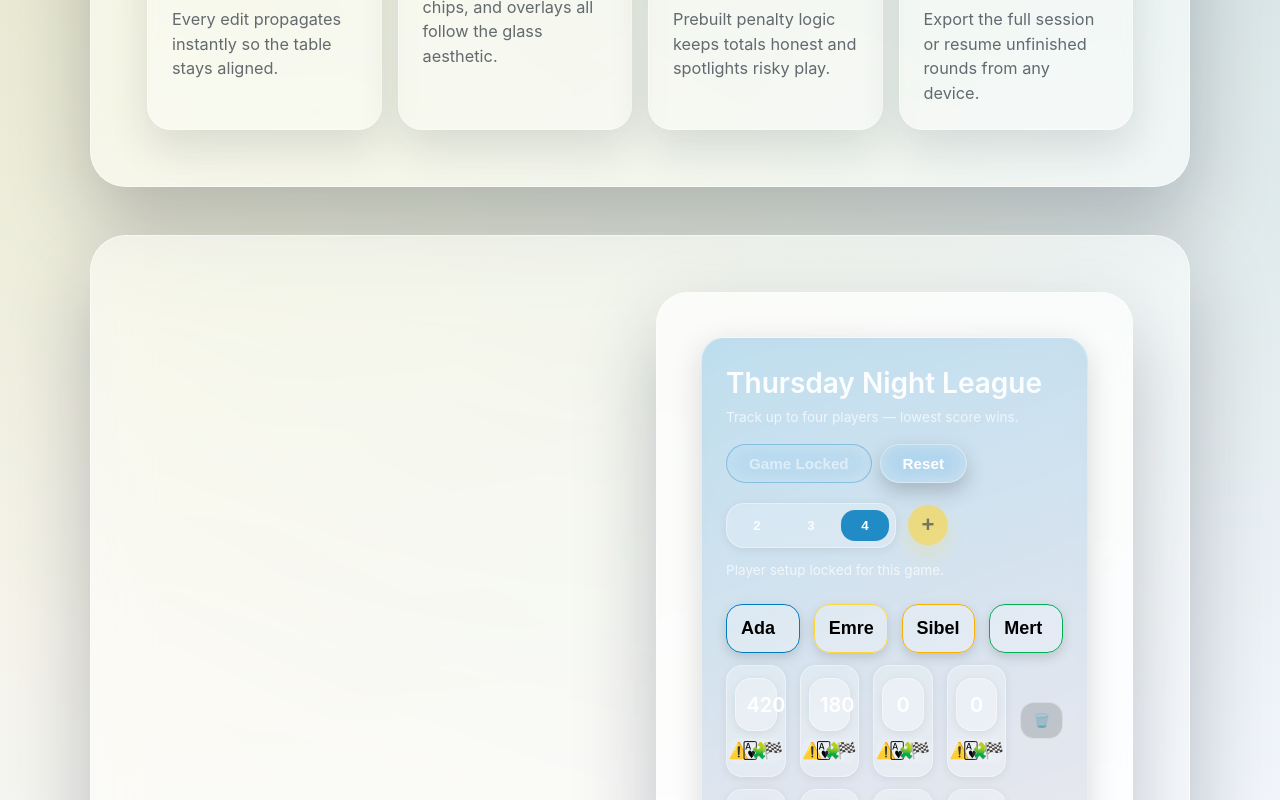
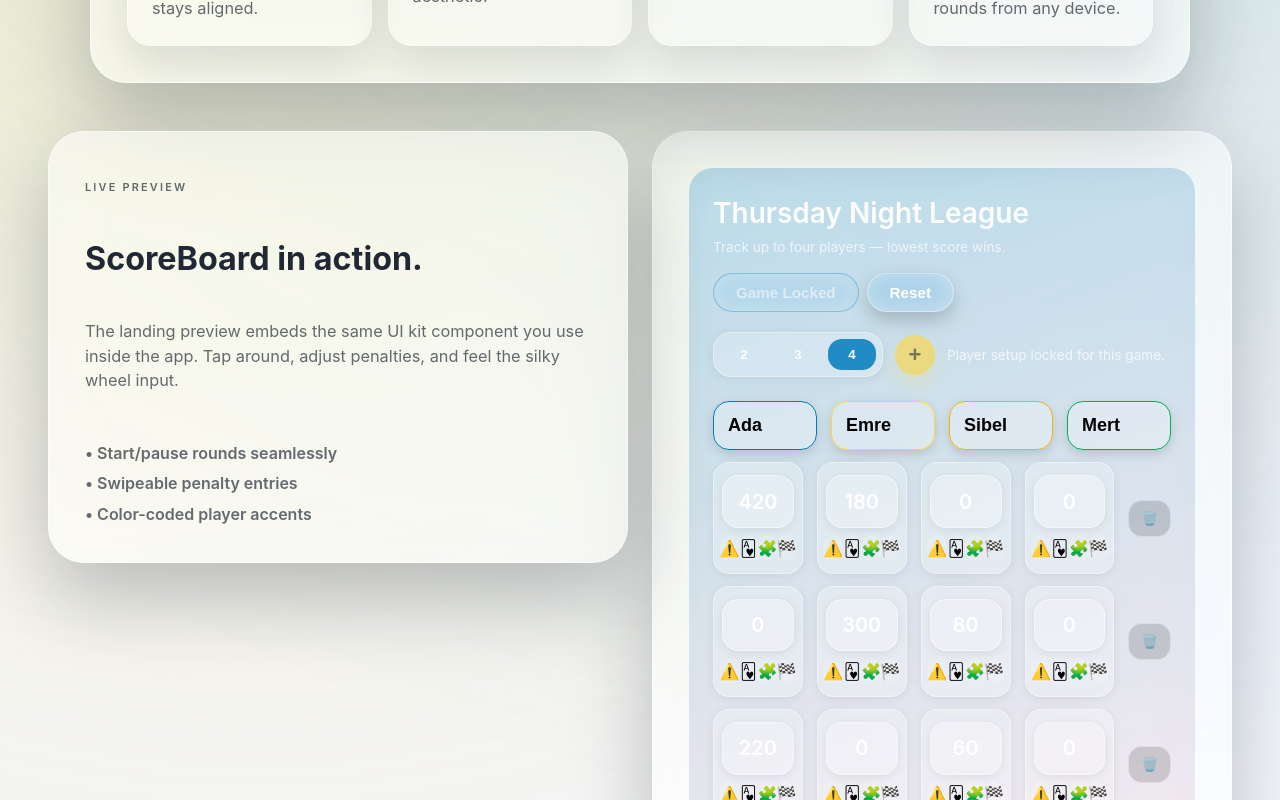
Before and after one commit to TugrulGit/okey-score-tracker, a Next.js app in the folder apps/web/: page / in a window 1280 px wide. Shown: the part 1000-1800 px from the top of the page. Built offline with nearby package versions, Linux system fonts and the light colour scheme.

Commit message:
refactor: change the structure of the landing page making scoreboard free + fix responsiveness

```diff
--- a/apps/web/src/pages/index.tsx
+++ b/apps/web/src/pages/index.tsx
@@ -100,7 +100,9 @@ export default function LandingPage(): ReactElement {
           <span className={`${styles.aura} ${styles.auraThree}`} />
         </div>
 
-        <section className={`${styles.section} ${styles.glassCard} ${styles.heroSection}`}>
+        <section
+          className={`${styles.section} ${styles.glassCard} ${styles.heroSection}`}
+        >
           <HeroPanel
             eyebrow="Nightly scoreboard, perfected"
             title="Track every round of Okey with a floating, glassy control center."
@@ -135,8 +137,8 @@ export default function LandingPage(): ReactElement {
             <p className={styles.eyebrow}>Why players switch</p>
             <h2 className={styles.sectionTitle}>Scores stay honest.</h2>
             <p className={styles.sectionCopy}>
-              Structured rounds, penalty tags, and smart totals bring clarity to any
-              Okey marathon. No more fuzzy math at 2am.
+              Structured rounds, penalty tags, and smart totals bring clarity to
+              any Okey marathon. No more fuzzy math at 2am.
             </p>
           </div>
           <div className={styles.featuresGrid}>
@@ -151,21 +153,24 @@ export default function LandingPage(): ReactElement {
           </div>
         </section>
 
-        <section className={`${styles.section} ${styles.glassCard} ${styles.showcaseSection}`}>
-          <div className={styles.showcaseCopy}>
+        <div className={styles.showcaseLayout}>
+          <section
+            className={`${styles.section} ${styles.glassCard} ${styles.showcaseSection}`}
+          >
             <p className={styles.eyebrow}>Live preview</p>
             <h2 className={styles.sectionTitle}>ScoreBoard in action.</h2>
             <p className={styles.sectionCopy}>
-              The landing preview embeds the same UI kit component you use inside the
-              app. Tap around, adjust penalties, and feel the silky wheel input.
+              The landing preview embeds the same UI kit component you use
+              inside the app. Tap around, adjust penalties, and feel the silky
+              wheel input.
             </p>
             <div className={styles.showcaseList}>
               <span>• Start/pause rounds seamlessly</span>
               <span>• Swipeable penalty entries</span>
               <span>• Color-coded player accents</span>
             </div>
-          </div>
-          <div className={styles.scoreboardPreview}>
+          </section>
+          <div className={styles.scoreboardStandalone}>
             <ScoreBoard
               title="Thursday Night League"
               initialPlayers={SCOREBOARD_PRESET.players}
@@ -176,7 +181,7 @@ export default function LandingPage(): ReactElement {
               Every change here mirrors the in-app experience.
             </p>
           </div>
-        </section>
+        </div>
 
         <CallToActionBar
           eyebrow="Ready when you are"
@@ -184,7 +189,9 @@ export default function LandingPage(): ReactElement {
           copy="No installs, no spreadsheets—just launch the board, invite friends, and keep the momentum."
           actions={
             <>
-              <GlassButton onClick={handlePrimaryCta}>Open Score Board</GlassButton>
+              <GlassButton onClick={handlePrimaryCta}>
+                Open Score Board
+              </GlassButton>
               <button
                 type="button"
                 className={styles.textLinkButton}
--- a/apps/web/src/styles/landing.module.css
+++ b/apps/web/src/styles/landing.module.css
@@ -61,8 +61,7 @@
 }
 
 .section {
-  width: 100%;
-  max-width: 1100px;
+  width: min(100%, 1100px);
   position: relative;
   z-index: 1;
 }
@@ -74,7 +73,7 @@
   box-shadow: var(--landing-shadow);
   background: rgba(255, 255, 255, 0.55);
   backdrop-filter: blur(28px) saturate(160%);
-  padding: clamp(2rem, 5vw, 3.5rem);
+  padding: clamp(1.5rem, 3vw, 2.25rem);
 }
 
 .heroSection {
@@ -103,10 +102,7 @@
 }
 
 .sectionTitle {
-  font-size: var(
-    --font-size-heading-lg,
-    clamp(1.65rem, 0.9vw + 1.3rem, 2.35rem)
-  );
+  font-size: var(--font-size-heading-lg, clamp(1.25rem, 0.65vw + 1rem, 1.9rem));
   margin: 0 0 0.75rem;
 }
 
@@ -114,26 +110,37 @@
   margin: 0;
   font-size: var(
     --font-size-body,
-    clamp(0.95rem, 0.15vw + 0.9rem, 1.05rem)
+    clamp(0.75rem, calc(0.1vw + 0.68rem), 1.05rem)
   );
   color: var(--font-color-muted, rgba(9, 13, 35, 0.75));
 }
 
 .featuresGrid {
   display: grid;
-  grid-template-columns: repeat(auto-fit, minmax(220px, 1fr));
+  grid-template-columns: repeat(auto-fit, minmax(180px, 1fr));
   gap: 1rem;
 }
 
-.showcaseSection {
-  display: grid;
-  gap: 2rem;
-  grid-template-columns: repeat(auto-fit, minmax(260px, 1fr));
-  align-items: center;
+.showcaseLayout {
+  width: min(100%, 1200px);
+  margin: 0 auto;
+  display: flex;
+  flex-direction: column;
+  gap: 1.5rem;
 }
 
-.showcaseCopy {
-  max-width: 420px;
+.showcaseLayout {
+  width: min(100%, 1200px);
+  margin: 0 auto;
+  display: flex;
+  flex-direction: column;
+  gap: 1.5rem;
+}
+
+.showcaseSection {
+  display: flex;
+  flex-direction: column;
+  gap: 1.5rem;
 }
 
 .showcaseList {
@@ -145,22 +152,41 @@
   font-weight: 600;
 }
 
-.scoreboardPreview {
-  border-radius: 32px;
-  border: 1px solid rgba(255, 255, 255, 0.35);
-  background: rgba(255, 255, 255, 0.65);
-  box-shadow: 0 35px 80px rgba(15, 23, 42, 0.25);
-  padding: 1.5rem;
+.scoreboardStandalone {
+  display: flex;
+  flex-direction: column;
+  gap: 1rem;
+  border-radius: var(--landing-radius-xl);
+  border: var(--landing-border);
+  box-shadow: var(--landing-shadow);
+  background: rgba(255, 255, 255, 0.55);
+  backdrop-filter: blur(28px) saturate(160%);
+  padding: clamp(1.5rem, 3vw, 2.25rem);
+}
+
+.scoreboardStandalone :global(.scoreboard-wrapper) {
+  padding: 0;
+}
+
+.scoreboardStandalone :global(.scoreboard-card) {
+  border: none;
+  box-shadow: none;
+}
+
+@media (min-width: 1024px) {
+  .showcaseLayout {
+    display: grid;
+    grid-template-columns: minmax(0, 1fr) minmax(0, 1fr);
+    gap: 1.5rem;
+    align-items: start;
+  }
 }
 
 .previewHint {
   margin-top: 1rem;
   text-align: center;
   color: var(--font-color-muted, rgba(9, 13, 35, 0.6));
-  font-size: var(
-    --font-size-label,
-    clamp(0.78rem, 0.1vw + 0.74rem, 0.88rem)
-  );
+  font-size: var(--font-size-label, clamp(0.7rem, 0.09vw + 0.64rem, 0.85rem));
 }
 
 .textLinkButton {
@@ -175,10 +201,7 @@
 .eyebrow {
   text-transform: uppercase;
   letter-spacing: 0.2em;
-  font-size: var(
-    --font-size-eyebrow,
-    clamp(0.66rem, 0.08vw + 0.62rem, 0.76rem)
-  );
+  font-size: var(--font-size-eyebrow, clamp(0.6rem, 0.07vw + 0.56rem, 0.72rem));
   font-weight: 600;
   color: var(--font-color-muted, rgba(8, 17, 31, 0.6));
   margin-bottom: 1rem;
@@ -193,9 +216,8 @@
   .glassCard {
     padding: 2.25rem;
   }
-
-  .showcaseSection {
-    grid-template-columns: repeat(auto-fit, minmax(220px, 1fr));
+  .showcaseLayout {
+    gap: 1rem;
   }
 }
 
@@ -213,16 +235,15 @@
     grid-template-columns: repeat(auto-fit, minmax(180px, 1fr));
   }
 
-  .showcaseSection {
-    grid-template-columns: minmax(0, 1fr);
+  .scoreboardStandalone {
+    padding: 0;
+    border: none;
+    background: transparent;
+    box-shadow: none;
   }
 
-  .showcaseCopy {
-    max-width: 100%;
-  }
-
-  .scoreboardPreview {
-    padding: 1.25rem;
+  .scoreboardStandalone :global(.scoreboard-wrapper) {
+    padding: 0;
   }
 
   .ctaButton {
```
